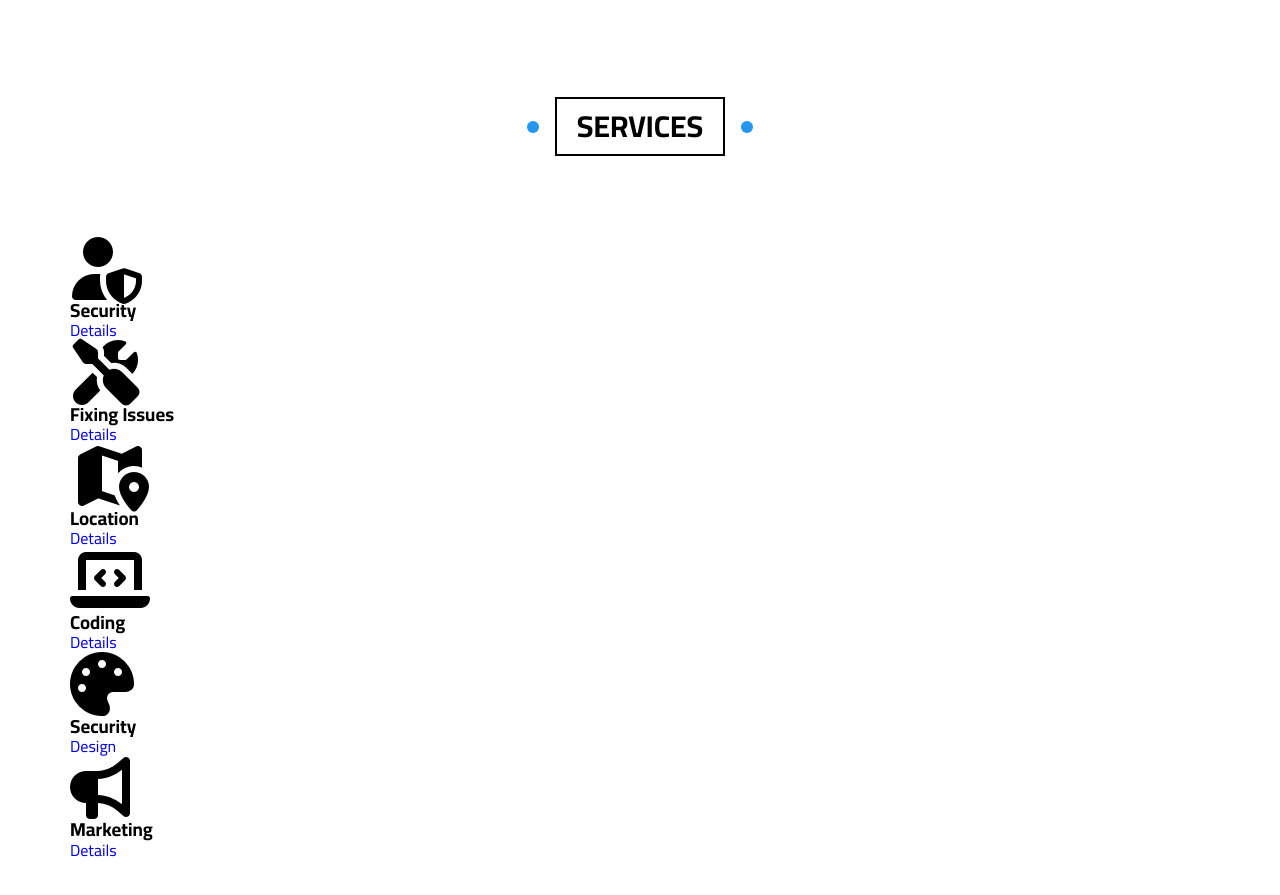
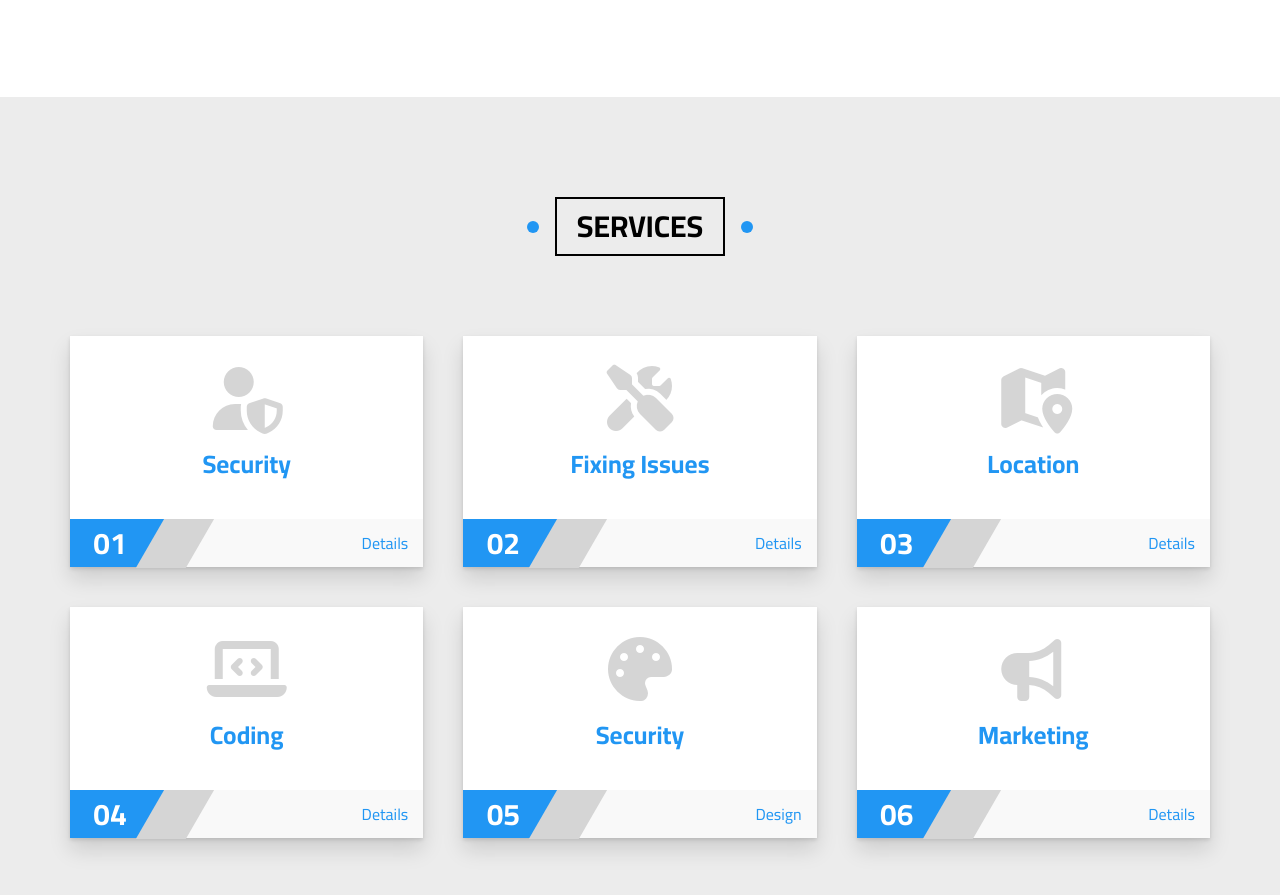
Before and after one commit to halaibrahim867/Elzero-Template-3-HTML-CSS, a plain HTML site: page index.html in a window 1280 px wide. Shown: the part 6387-7282 px from the top of the page. Before the commit the page ends 7252 px from the top, so only its background shows below. Drawn offline with Linux system fonts and the light colour scheme.

Commit message:
added style of services section

```diff
--- a/css/style.css
+++ b/css/style.css
@@ -677,6 +677,90 @@ ul {
     color: #777;
 }
 /* End Team */
+/* Start Services */
+.services {
+    padding-top: var(--main-padding-top);
+    padding-bottom: var(--main-padding-bottom);
+    position: relative;
+    background-color: var(--section-background);
+}
+.services .container {
+    display: grid;
+    grid-template-columns: repeat(auto-fill, minmax(300px, 1fr));
+    gap: 40px;
+}
+.services .box {
+    background-color: white;
+    box-shadow: 0 12px 20px 0 rgb(0 0 0 / 13%), 0 2px 4px 0 rgb(0 0 0 / 12%);
+    counter-increment: services;
+    transition: var(--main-transition);
+    position: relative;
+}
+.services .box::before {
+    content: "";
+    left: 50%;
+    transform: translateX(-50%);
+    height: 3px;
+    top: -3px;
+    background-color: var(--main-color);
+    position: absolute;
+    width: 0;
+    transition: var(--main-transition);
+}
+.services .box:hover {
+    transform: translateY(-10px);
+}
+.services .box:hover::before {
+    width: 100%;
+}
+.services .box > i {
+    margin: 30px auto 20px;
+    display: block;
+    text-align: center;
+    color: #d5d5d5;
+}
+.services .box > h3 {
+    text-align: center;
+    margin: 20px 0 40px;
+    font-size: 25px;
+    color: var(--main-color);
+}
+.services .box .info {
+    padding: 15px;
+    position: relative;
+    background-color: #f9f9f9;
+    text-align: right;
+}
+.services .box .info::before {
+    content: "0" counter(services);
+    position: absolute;
+    background-color: var(--main-color);
+    color: white;
+    left: 0;
+    top: 0;
+    height: 100%;
+    width: 80px;
+    font-size: 30px;
+    font-weight: bold;
+    display: flex;
+    justify-content: center;
+    align-items: center;
+    padding-right: 15px;
+}
+.services .box .info::after {
+    content: "";
+    position: absolute;
+    background-color: #d5d5d5;
+    top: 0;
+    left: 80px;
+    width: 50px;
+    height: calc(100% + 0.4px);
+    transform: skewX(-30deg);
+}
+.services .box .info a {
+    color: var(--main-color);
+}
+/* End Services */
 /*Start Animation*/
 @keyframes up-and-down {
     0%,
```
